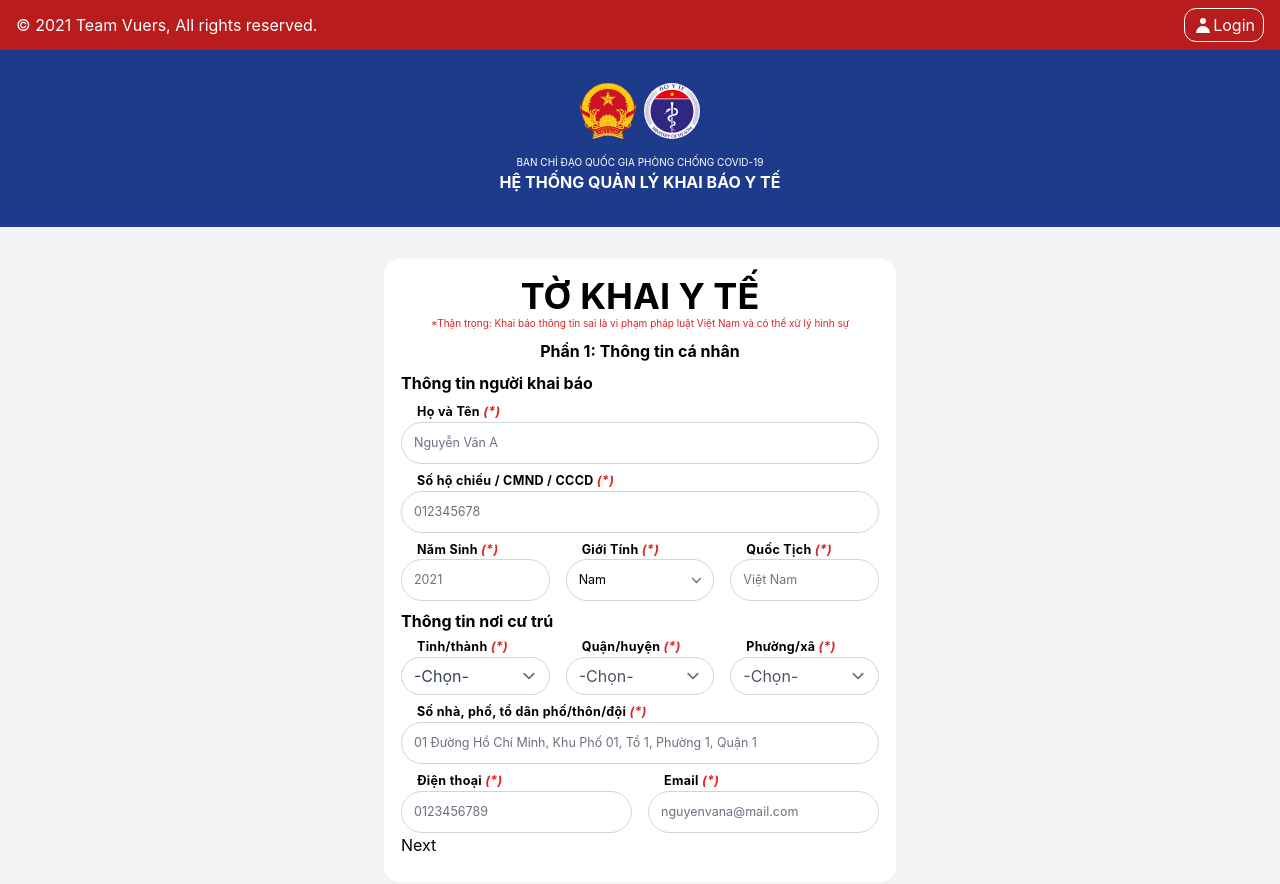
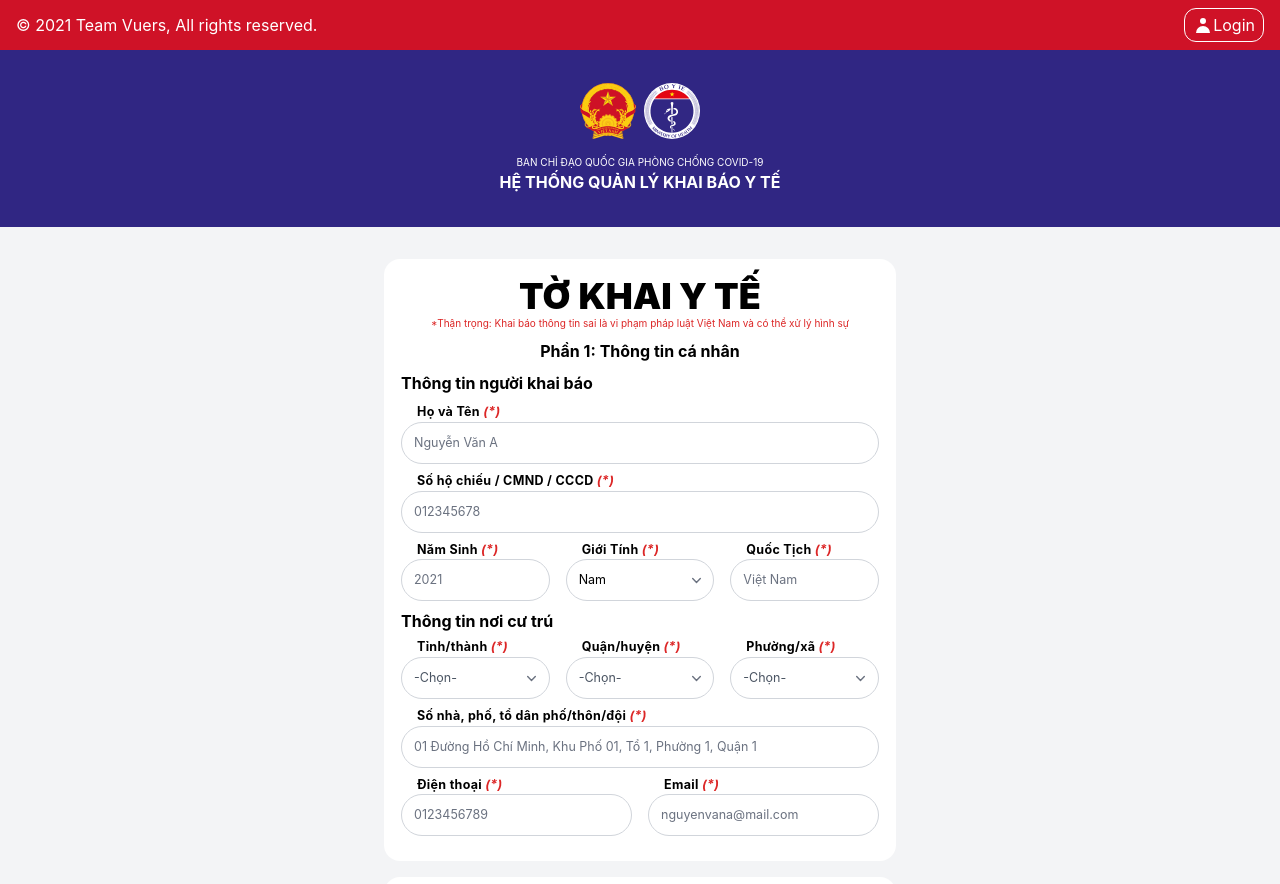
Before and after one commit to minhphamhuy811/FWP_A3, a React (Create React App) app: page / in a window 1280 px wide. Shown: the top 884 px of the page. Built offline with nearby package versions, Linux system fonts and the light colour scheme.

Commit message:
finish mockup for declaration page

```diff
--- a/src/Declaration.js
+++ b/src/Declaration.js
@@ -16,7 +16,7 @@ export default function Declaration() {
 			<div className="border-blue-900 px-8 py-4 min-h-screen relative max-w-xl mx-auto">
 				<div className="bg-white border border-transparent rounded-2xl p-4 my-4">
 					<div className="text-center">
-						<h1 className="font-bold text-4xl">TỜ KHAI Y TẾ</h1>
+						<h1 className="font-black text-4xl">TỜ KHAI Y TẾ</h1>
 						<p className="text-red-600" style={{fontSize: '10px'}}>*Thận trọng: Khai báo thông tin sai là vi phạm pháp luật Việt Nam và có thể xử lý hình sự</p>
 					</div>
 					<div className="mt-2 text-center font-bold">Phần 1: Thông tin cá nhân</div>
@@ -55,7 +55,7 @@ export default function Declaration() {
 									<label>
 							Tỉnh/thành <a className="text-red-600 italic">(*)</a>
 									</label>
-									<select className="block rounded-full border-gray-300 appearance-none w-full bg-white-200 border border-gray-200 text-gray-700 rounded leading-tight focus:outline-none focus:bg-gray" id="grid-state">
+									<select className="option-input p-3" id="grid-state">
 										<option>-Chọn-</option>
 										<option>Hà Nội</option>
 										<option>Hồ Chí Minh</option>
@@ -65,7 +65,7 @@ export default function Declaration() {
 									<label>
 							Quận/huyện <a className="text-red-600 italic">(*)</a>
 									</label>
-									<select className="option-input" id="grid-state">
+									<select className="option-input p-3" id="grid-state">
 										<option>-Chọn-</option>
 										<option>1</option>
 										<option>2</option>
@@ -75,7 +75,7 @@ export default function Declaration() {
 									<label>
 							Phường/xã <a className="text-red-600 italic">(*)</a>
 									</label>
-									<select className="option-input" id="grid-state">
+									<select className="option-input p-3" id="grid-state">
 										<option>-Chọn-</option>
 										<option>1</option>
 										<option>2</option>
@@ -96,17 +96,14 @@ export default function Declaration() {
 									<input type="email" placeholder="nguyenvana@mail.com" className="rounded-full border-gray-300 focus:border-blue-900" id="email" value={email} onChange={e => setEmail(e.target.value)}/>
 								</ul>
 							</div>
-							<Link to={'/2'}>
-								<button>Next</button>
-							</Link>
 						</form>
 					</div>
 
 				</div>
 				<div className="bg-white border border-transparent rounded-2xl p-2">
-					<div className="flex justify-around">
-						<button className="border-red-600 bg-red-600 py-4 px-8 w-full rounded-l-xl text-white">XÓA</button>
-						<button className="border-green-600 bg-green-600 p-4 w-full rounded-r-xl text-white">TIẾP TỤC</button>
+					<div className="flex justify-around text-center">
+						<Link className="group flex justify-center border border-transparent rounded-xl text-white bg-secondary hover:bg-red-900 focus:outline-none p-4 mr-2 text-white font-bold" style={{borderRadius: '15px'}}>XÓA</Link>
+						<Link to={'/continue'} className="border-green-600 bg-green-600 p-4 w-full rounded-xl hover:bg-green-900 focus:outline-none text-white font-bold">TIẾP TỤC</Link>
 					</div>
 				</div>
 			</div>
--- a/src/Declarationtwo.js
+++ b/src/Declarationtwo.js
@@ -1,55 +1,49 @@
 import React from 'react'
+import {Link} from 'react-router-dom'
+
 export default function Declaration() {
-
-
 	return(
 		<div className="flex flex-col bg-gray-100">
 			<div className="border-blue-900 px-8 py-4 min-h-screen relative max-w-xl mx-auto">
 				<div className="bg-white border border-transparent rounded-2xl p-4 my-4">
 					<div className="text-center">
-						<h1 className="font-bold text-4xl">TỜ KHAI Y TẾ</h1>
+						<h1 className="font-black text-4xl">TỜ KHAI Y TẾ</h1>
 						<p className="text-red-600" style={{fontSize: '10px'}}>*Thận trọng: Khai báo thông tin sai là vi phạm pháp luật Việt Nam và có thể xử lý hình sự</p>
 					</div>
-					<div className="my-4">
-						<h3 className="font-bold">Thông tin người khai báo</h3>
+					<div className="mt-2 text-center font-bold">Phần 2: Thông tin dịch tễ</div>
+					<div className="my-2">
+						<h3 className="font-bold">Tình trạng nghi nhiễm hoặc gặp phải</h3>
 						<form action="">
-
-							<p className="font-bold">Trong vòng 14 ngày qua, Anh/Chị có dến tình/thành phố, quốc gia/ vùng lãnh thổ nào (có thể đi qua nhiều nơi)</p>
-							<label><input className="style-radio radio-option" type="radio" value='có' /> Có	</label>
-							<label><input className="style-radio radio-option" type="radio" value='ko'/> Không	</label>
-							<br />
-							<p className=" font-bold">Trong vòng 14 ngày qua, Anh/Chị có thấy xuất hiện ít nhất 1 trong các dấu hiệu: sốt, ho, khó thở, viêm phổi, đau họng, mệt mỏi không?</p>
-							<label><input className="style-radio radio-option" type="radio" value='có' /> Có	</label>
-							<label><input className=" style-radio radio-option" type="radio" value='ko'/> Không	</label>
-							<br />
-							<p className="font-bold">Trong vòng 14 ngày qua, Anh/Chị có tiếp xúc với <a className="text-red-600 italic">(*)</a></p>
-
-
-
-
+							<p className="font-light my-2">Trong vòng 14 ngày qua, Anh/Chị có dến tình/thành phố, quốc gia/ vùng lãnh thổ nào (có thể đi qua nhiều nơi)</p>
+							<label className="align-middle"><input className="style-radio radio-option" type="radio" value='có' /> Có    </label>
+							<label className="align-middle"><input className="style-radio radio-option" type="radio" value='ko'/> Không	</label>
+							<p className="font-light my-2">Trong vòng 14 ngày qua, Anh/Chị có thấy xuất hiện ít nhất 1 trong các dấu hiệu: sốt, ho, khó thở, viêm phổi, đau họng, mệt mỏi không?</p>
+							<label className="align-middle"><input className="style-radio radio-option" type="radio" value='có' /> Có	</label>
+							<label className="align-middle"><input className=" style-radio radio-option" type="radio" value='ko'/> Không	</label>
+							<p className="font-light my-2">Trong vòng 14 ngày qua, Anh/Chị có tiếp xúc với <a className="text-red-600 italic">(*)</a></p>
 							<table className="table max-w-max border-solid border-gray-300 border-4 table-fixed">
-								<thead >
-									<tr>
-										<th className="w-4/5"/>
+								<thead>
+									<tr className="text-center">
+										<th className="w-3/5"/>
 										<th className="w-1/5" >Có</th>
 										<th >Không</th>
 									</tr>
 								</thead >
 								<tbody >
-									<tr className="border-solid border-gray-300 border-4 ">
+									<tr className="border-solid border-gray-300 border-4">
 										<td  >Người bệnh hoặc nghi ngờ, mắc bệnh COVID-19 <a className="text-red-600 italic">(*)</a></td>
-										<td  ><input type="radio"  /></td>
-										<td  ><input type="radio" /></td>
+										<td className="text-center"><input type="radio"  /></td>
+										<td className="text-center"><input type="radio" /></td>
 									</tr>
 									<tr className="border-solid border-gray-300 border-4 " >
 										<td>Người từ nước có bệnh COVID-19 <a className="text-red-600 italic">(*)</a></td>
-										<td><input type="radio"  /></td>
-										<td><input type="radio"  /></td>
+										<td className="text-center"><input type="radio"  /></td>
+										<td className="text-center"><input type="radio"  /></td>
 									</tr>
 									<tr className="border-solid border-gray-300 border-4 ">
 										<td>Người có biểu hiện (Sốt, ho, khó thở, Viêm phổi) <a className="text-red-600 italic">(*)</a></td>
-										<td><input type="radio"/></td>
-										<td><input type="radio"/></td>
+										<td className="text-center"><input type="radio"/></td>
+										<td className="text-center"><input type="radio"/></td>
 									</tr>
 								</tbody>
 
@@ -59,14 +53,14 @@ export default function Declaration() {
 					</div>
 
 				</div>
-				<div className="bg-white border border-transparent rounded-2xl p-4">
-					<div className="flex justify-around">
-						<button className="border-red-600 bg-red-600 py-4 px-8 rounded-xl text-white">XÓA</button>
-						<button className="border-green-600 bg-green-600 p-4 rounded-xl text-white">TIẾN HÀNH</button>
+				<div className="bg-white border border-transparent rounded-2xl p-2">
+					<div className="flex justify-around items-center text-center">
+						<Link className="group flex justify-center border border-transparent rounded-xl text-white bg-secondary hover:bg-red-900 focus:outline-none p-4 mr-2 text-white font-bold" style={{borderRadius: '15px'}}>XÓA</Link>
+						<Link to={'/'} className="group flex justify-center border border-transparent bg-yellow-400 py-4 w-1/2 rounded-l-xl text-white hover:bg-yellow-800 focus:outline-none font-bold">QUAY LẠI</Link>
+						<Link className="group flex justify-center border border-transparent bg-green-600 p-4 w-1/2 rounded-r-xl hover:bg-green-900 focus:outline-none text-white font-bold">HOÀN TẤT</Link>
 					</div>
 				</div>
 			</div>
-
 		</div>
 	)
 }
--- a/src/Login.js
+++ b/src/Login.js
@@ -3,19 +3,20 @@ import React from 'react'
 // import rmitlogo from './assets/rmitlogo.svg'
 import logobyt from './assets/logo_byt.svg'
 import logoembvn from './assets/logo_chxhcnvn.svg'
+import {Link} from 'react-router-dom'
 function Login () {
 	return (
 		<div className="min-h-screen flex items-center justify-center bg-transparent py-12 px-4 sm:px-6 lg:px-8">
 			<div className="max-w-md w-full space-y-8">
 				<div>
-					<div className="flex">
-						<img className="mx-auto h-12 w-auto" src={logobyt} alt="logobyt"/>
-						<img className="mx-auto h-12 w-auto" src={logoembvn} alt="logoembvn"/>
+					<div className="flex justify-center items-center gap-x-2">
+						<img className="h-12 w-auto" src={logoembvn} alt="logoembvn"/>
+						<img className="h-12 w-auto" src={logobyt} alt="logobyt"/>
 					</div>
 					<div>
-						<h2 className="mt-6 text-center text-2xl font-bold text-gray-900">HỆ THỐNG QUẢN LÝ ĐƠN KHAI BÁO</h2>
+						<h2 className="mt-6 text-center text-xl font-bold text-gray-900">HỆ THỐNG QUẢN LÝ ĐƠN KHAI BÁO Y TẾ</h2>
 						<p className="mt-2 text-center text-sm text-gray-600">
-            Login Portal
+            Cổng Đăng Nhập
 						</p>
 					</div>
 				</div>
@@ -61,23 +62,25 @@ function Login () {
 								className="h-4 w-4 text-primary focus:ring-transparent border-gray-300 rounded"
 							/>
 							<label htmlFor="remember-me" className="ml-2 block text-sm text-gray-900">
-                Remember me
+               Ghi nhớ người dùng
 							</label>
 						</div>
 
 						<div className="text-sm">
 							<a href="#" className="font-medium text-primary hover:text-red-700">
-                Forgot your password?
+                Quên mật khẩu?
 							</a>
 						</div>
 					</div>
-
-					<div>
+					<div className="flex gap-x-2">
+						<Link to={'/'} class="group relative w-full flex justify-center py-2 px-4 border border-transparent text-sm font-medium rounded-xl text-white bg-secondary hover:bg-red-900 focus:outline-none focus:ring-2 focus:ring-offset-2 focus:ring-red-900">
+							Quay lại
+						</Link>
 						<button
 							type="submit"
-							className="group relative w-full flex justify-center py-2 px-4 border border-transparent text-sm font-medium rounded-xl text-white bg-primary hover:bg-red-700 focus:outline-none focus:ring-2 focus:ring-offset-2 focus:ring-indigo-500"
+							className="group relative w-full flex justify-center py-2 px-4 border border-transparent text-sm font-medium rounded-xl text-white bg-primary hover:bg-black focus:outline-none focus:ring-2 focus:ring-offset-2 focus:ring-indigo-900"
 						>
-              Sign in
+             Đăng nhập
 						</button>
 					</div>
 				</form>
--- a/src/components/Hero.js
+++ b/src/components/Hero.js
@@ -4,7 +4,7 @@ import React from 'react'
 
 export default function Hero() {
 	return(
-		<div className="bg-blue-900 border border-transparent p-8">
+		<div className="bg-primary border border-transparent p-8">
 			<div className="flex gap-x-2 justify-center items-center">
 				<img src={logochxhcnvn} className="h-14" alt="logo_vn"/>
 				<img src={logobyt} className="h-14 border border-transparent rounded-full bg-white" alt="logo_byt"/>
--- a/src/components/Mininavbar.js
+++ b/src/components/Mininavbar.js
@@ -1,19 +1,20 @@
 import React from 'react'
+import {Link} from 'react-router-dom'
 
 export default function Mininavbar() {
 
 	return(
-		<nav className="bg-red-700 px-4 py-2">
+		<nav className="bg-secondary px-4 py-2">
 			<div className="flex justify-between items-center">
 				<div className="text-white">
 					© 2021 Team Vuers, All rights reserved.
 				</div>
-				<button className="flex border border-white rounded-xl text-white px-2 py-1 justify-evenly items-center hover:text-red-700 hover:bg-white focus:text-red-700 focus:bg-gray-50">
+				<Link to={'/admin-login'} className="flex border border-white rounded-xl text-white px-2 py-1 justify-evenly items-center hover:text-red-700 hover:bg-white focus:text-red-700 focus:bg-gray-50">
 					<svg xmlns="http://www.w3.org/2000/svg" className="h-5 w-5" viewBox="0 0 20 20" fill="currentColor">
 						<path fillRule="evenodd" d="M10 9a3 3 0 100-6 3 3 0 000 6zm-7 9a7 7 0 1114 0H3z" clipRule="evenodd"/>
 					</svg>
 					Login
-				</button>
+				</Link>
 			</div>
 		</nav>
 	)
--- a/src/index.css
+++ b/src/index.css
@@ -1,5 +1,6 @@
 :root {
-  --color-primary: #e42a20;
+  --color-primary: #302683;
+  --color-secondary: #cf1227;
 }
 
 @tailwind base;
@@ -15,7 +16,7 @@ body {
   -moz-osx-font-smoothing: grayscale;
 }
 
-#fullname, #id, #national, #gender, #birthyear, #address, #phoneNumber, #email {
+label, select,#fullname, #id, #national, #gender, #birthyear, #address, #phoneNumber, #email {
   font-size: 12.5px;
 }
 
@@ -27,9 +28,3 @@ label {
 .option-input {
   @apply appearance-none rounded-full border-gray-300 w-full bg-white border text-gray-600 leading-tight focus:border-blue-900 focus:outline-none
 }
-
-@media (prefers-reduced-motion: no-preference) {
-  .App-logo {
-    animation: App-logo-spin infinite 20s linear;
-  }
-}
--- a/tailwind.config.js
+++ b/tailwind.config.js
@@ -5,6 +5,7 @@ module.exports = {
 		extend: {
 			colors: {
 				primary: 'var(--color-primary)',
+				secondary: 'var(--color-secondary)'
 			}
 		},
 	},
```
Also changed, not shown: src/App.js (+7 -4 lines), craco.config.js (line endings or trailing spaces), src/components/Navbar.js (line endings or trailing spaces), 1 other file (tests, documents, lock files or other folders).
